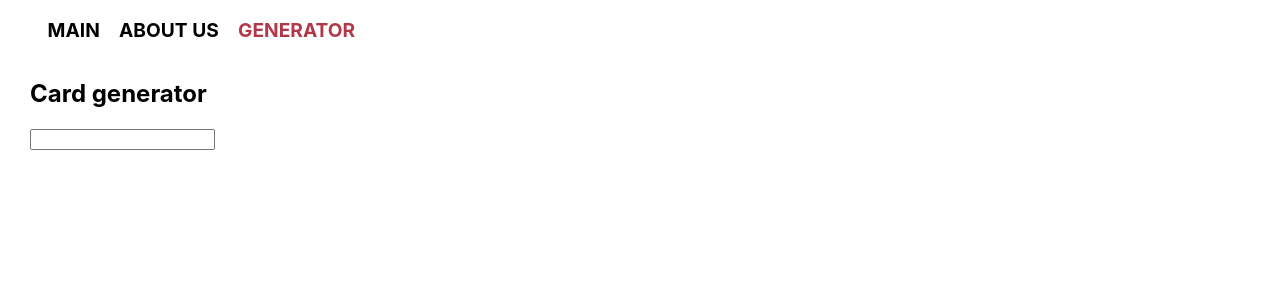
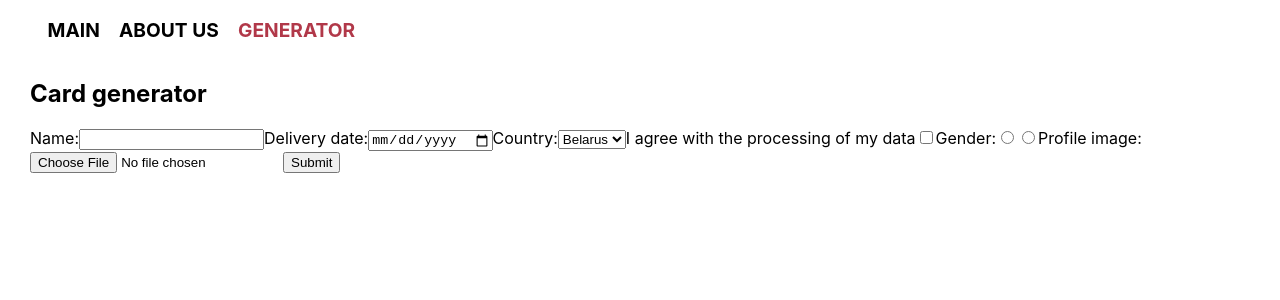
Before and after one commit to denis0ff/react-training, a React (Create React App) app in the folder react-components/: page /generator in a window 1280 px wide. Shown: the top 300 px of the page. Built offline with nearby package versions, Linux system fonts and the light colour scheme.

Commit message:
feat: add rendering of new cards with form values

```diff
--- /dev/null
+++ b/react-components/src/components/CardGen/CardGen.tsx
@@ -0,0 +1,15 @@
+import { Component } from 'react';
+import { ICardGen } from '../../utils/types';
+import './CardGen.css';
+
+export class CardGen extends Component<ICardGen> {
+  render = () => (
+    <li className="card-gen">
+      <img className="card-gen_image" src={this.props.image} />
+      <h3 className="card-gen_name">{this.props.firstName}</h3>
+      <h4 className="card-gen_date">{this.props.date}</h4>
+      <h4 className="card-gen_country">{this.props.country}</h4>
+      <h4 className="card-gen_gender">{this.props.gender}</h4>
+    </li>
+  );
+}
--- a/react-components/src/components/forms/Form/Form.tsx
+++ b/react-components/src/components/forms/Form/Form.tsx
@@ -1,10 +1,75 @@
-import { Component } from 'react';
+import { Component, createRef, Dispatch, FormEvent, SetStateAction } from 'react';
+import { ICardGen, IGeneratorState } from '../../../utils/types';
 
-export class Form extends Component {
+interface IProps {
+  setFormValues: Dispatch<SetStateAction<IGeneratorState>>;
+}
+
+export class Form extends Component<IProps> {
+  private firstName = createRef<HTMLInputElement>();
+  private date = createRef<HTMLInputElement>();
+  private country = createRef<HTMLSelectElement>();
+  private agree = createRef<HTMLInputElement>();
+  private gender = createRef<HTMLInputElement>();
+  private file = createRef<HTMLInputElement>();
+
+  handleSubmit = (e: FormEvent<HTMLFormElement>) => {
+    e.preventDefault();
+    const newCard: ICardGen = {
+      firstName: this.firstName.current?.value || '',
+      date: this.date.current?.value || '',
+      country: this.country.current?.value || '',
+      gender: this.gender.current?.value || '',
+      image: '',
+    };
+
+    console.log(this.file.current?.files);
+
+    const reader = new FileReader();
+    reader.readAsDataURL(this.file.current?.files![0] as Blob);
+    reader.onloadend = () => {
+      console.log(reader.result);
+      newCard.image = reader.result as string;
+      console.log(newCard.image);
+      this.props.setFormValues((prev) => {
+        return { ...prev, cards: [...prev.cards, newCard] };
+      });
+    };
+  };
+
   render = () => (
-    <form>
-      <label>
-        <input type="text"></input>
+    <form className="form" onSubmit={this.handleSubmit}>
+      <label className="form_field" htmlFor="firstName">
+        Name:
+        <input name="firstName" type="text" ref={this.firstName} />
+      </label>
+      <label className="form_field" htmlFor="date">
+        Delivery date:
+        <input name="date" type="date" ref={this.date} />
+      </label>
+      <label className="form_field" htmlFor="country">
+        Country:
+        <select name="country" ref={this.country}>
+          <option>Belarus</option>
+          <option>Russia</option>
+          <option>Ukraine</option>
+        </select>
+      </label>
+      <label className="form_field" htmlFor="agree">
+        I agree with the processing of my data
+        <input name="agree" type="checkbox" ref={this.agree} />
+      </label>
+      <label className="form_field" htmlFor="gender">
+        Gender:
+        <input name="gender" type="radio" ref={this.gender} value="Male" />
+        <input name="gender" type="radio" ref={this.gender} value="Female" />
+      </label>
+      <label className="form_field" htmlFor="file">
+        Profile image:
+        <input name="file" type="file" accept="image/*" ref={this.file} />
+      </label>
+      <label className="form_button" htmlFor="submit">
+        <input name="submit" type="submit" />
       </label>
     </form>
   );
--- a/react-components/src/components/pages/Generator/Generator.tsx
+++ b/react-components/src/components/pages/Generator/Generator.tsx
@@ -1,11 +1,31 @@
 import { Component } from 'react';
+import { EmptyProps, IGeneratorState } from '../../../utils/types';
+import { CardGen } from '../../CardGen/CardGen';
 import { Form } from '../../forms/Form/Form';
 
 export class Generator extends Component {
+  readonly state: IGeneratorState;
+  constructor(props: EmptyProps) {
+    super(props);
+    this.state = { cards: [] };
+  }
+
   render = () => (
     <section>
       <h2>Card generator</h2>
-      <Form />
+      <Form setFormValues={this.setState.bind(this)} />
+      <ul className="card-gen_list">
+        {this.state.cards.map((item, idx) => (
+          <CardGen
+            key={idx}
+            firstName={item.firstName}
+            date={item.date}
+            country={item.country}
+            gender={item.gender}
+            image={item.image}
+          />
+        ))}
+      </ul>
     </section>
   );
 }
```
Also changed, not shown: react-components/src/utils/types.ts (+12 -0 lines), react-components/src/components/CardGen/CardGen.css (added).
